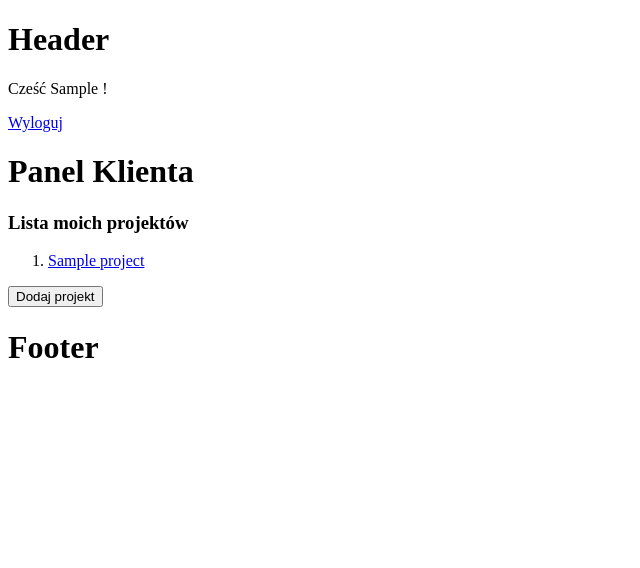
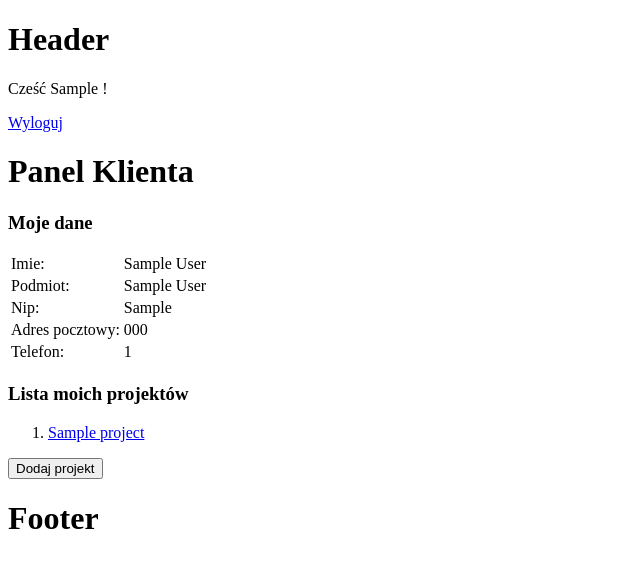
Before and after one commit to kopaczekd/project_panel, a Django app: page /customer-panel/ in a window 1280 px wide. Shown: the top 568 px of the page, without its empty margins (0-640 px from the left). Run offline with Django 3.2, Linux system fonts and the light colour scheme; a user stored in the database is signed in; tables that the repository leaves empty hold one stand-in row (values such as "Sample post").

Commit message:
Add 'User data' to Customer panel

```diff
--- a/project_panel/dashboard/views.py
+++ b/project_panel/dashboard/views.py
@@ -25,6 +25,7 @@ class CustomerPanel(TemplateView):
     def get_context_data(self, **kwargs):
         context = super().get_context_data(**kwargs)
         context['all_projects'] = Project.objects.filter(customer=self.request.user)
+        context['user_dashboard'] = UserDashboard.objects.get(user=self.request.user)
         return context
 
     # def get_query_set(self, request):
--- a/project_panel/templates/dashboard/customer_panel.html
+++ b/project_panel/templates/dashboard/customer_panel.html
@@ -8,6 +8,33 @@
 {% block content %}
 <h1>Panel Klienta</h1>
 
+<div id="user_info">
+    <h3>Moje dane</h3>
+    <table>
+        <tr>
+            <td>Imie:  </td>
+            <td>{{ user_dashboard.name }}</td>
+        </tr>
+        <tr>
+            <td>Podmiot:  </td>
+            <td>{{ user_dashboard.company_name }}</td>
+        </tr>
+        <tr>
+            <td>Nip:  </td>
+            <td>{{ user_dashboard.nip }}</td>
+        </tr>
+        <tr>
+            <td>Adres pocztowy:  </td>
+            <td>{{ user_dashboard.postal_address }}</td>
+        </tr>
+        <tr>
+            <td>Telefon:  </td>
+            <td>{{ user_dashboard.telephone }}</td>
+        </tr>
+    </table>
+</div>
+
+<div id="projects_info">
     <h3>Lista moich projektów</h3>
     <ol>
         {% for project in all_projects %}
@@ -18,5 +45,6 @@
     <form action="#">
         <input type="button" value="Dodaj projekt">
     </form>
+</div>
 
 {% endblock %}
```
Lines whose indentation alone changed are shown as unchanged.
